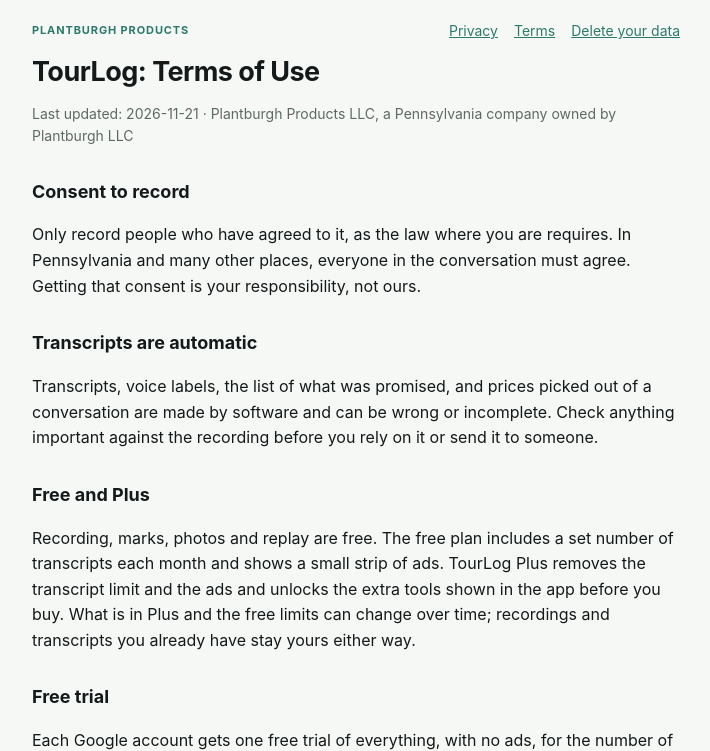
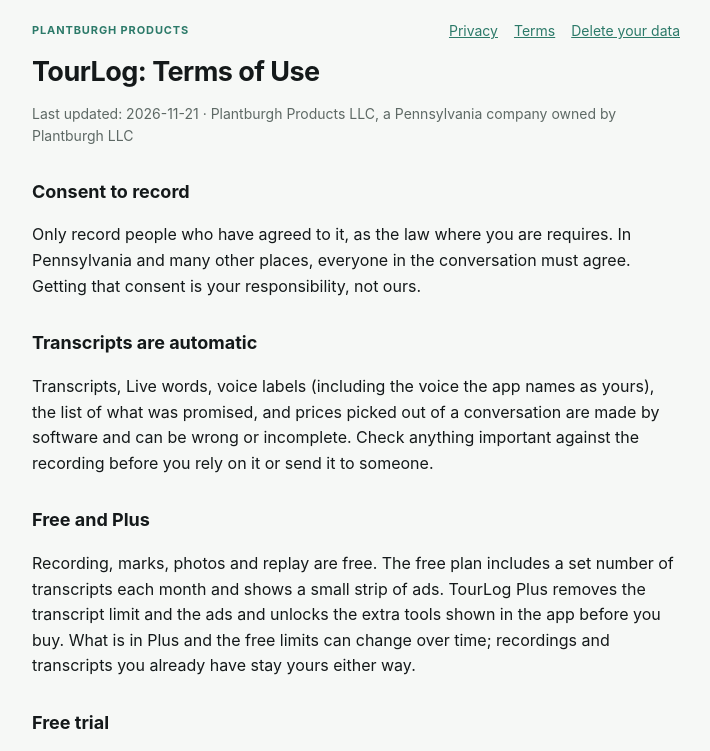
Before and after one commit to Plantburgh/plantburgh-products, a plain HTML site: page tourlog/terms.html in a window 1280 px wide. Shown: the top 751 px of the page, without its empty margins (284-994 px from the left). Drawn offline with Linux system fonts and the light colour scheme.

Commit message:
TourLog terms: Live words and the remembered voice can be wrong; Space saver replaces older audio with a smaller copy and the original can't be brought back
Co-Authored-By: Claude Opus 5.5 <noreply@anthropic.com>

```diff
--- a/tourlog/terms.html
+++ b/tourlog/terms.html
@@ -16,7 +16,7 @@
 <p>Only record people who have agreed to it, as the law where you are requires. In Pennsylvania and many other places, everyone in the conversation must agree. Getting that consent is your responsibility, not ours.</p>
 
 <h2>Transcripts are automatic</h2>
-<p>Transcripts, voice labels, the list of what was promised, and prices picked out of a conversation are made by software and can be wrong or incomplete. Check anything important against the recording before you rely on it or send it to someone.</p>
+<p>Transcripts, Live words, voice labels (including the voice the app names as yours), the list of what was promised, and prices picked out of a conversation are made by software and can be wrong or incomplete. Check anything important against the recording before you rely on it or send it to someone.</p>
 
 <h2>Free and Plus</h2>
 <p>Recording, marks, photos and replay are free. The free plan includes a set number of transcripts each month and shows a small strip of ads. TourLog Plus removes the transcript limit and the ads and unlocks the extra tools shown in the app before you buy. What is in Plus and the free limits can change over time; recordings and transcripts you already have stay yours either way.</p>
@@ -35,6 +35,7 @@
 
 <h2>Your recordings are yours to look after</h2>
 <p>Everything is stored on your phone. We keep no copy and cannot recover a recording if the phone is lost, reset or replaced, or if the app is uninstalled. Save a copy of anything you need to keep.</p>
+<p>If you switch on Space saver, the audio of tours older than 30 days that already have a transcript is replaced on the phone by a smaller copy. The full-size original is not kept and cannot be brought back. Leave Space saver off if you need the original audio, or save a copy first.</p>
 
 <h2>The app</h2>
 <p>TourLog is provided as is by Plantburgh Products LLC. We work to keep it accurate but cannot promise it is error free. To the extent the law allows, we are not liable for indirect or consequential losses.</p>
```
